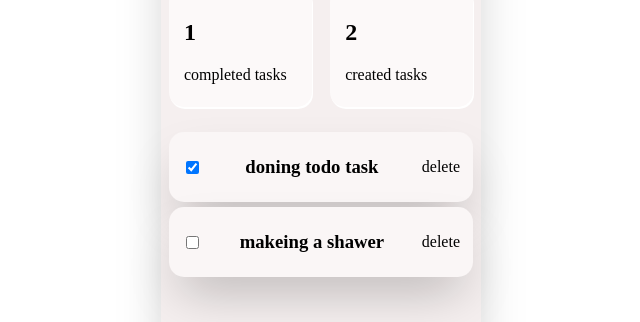
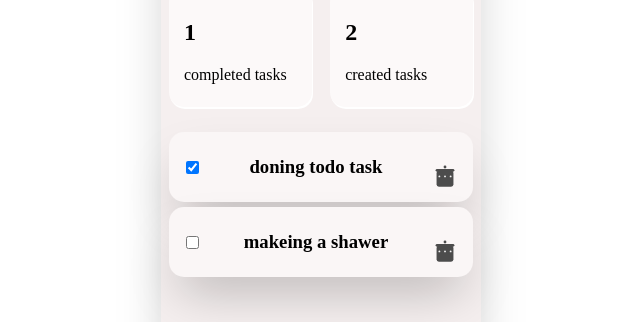
Before and after one commit to HadeelAlwadia/todo-app, a React (Vite) app: page / in a window 1280 px wide. Shown: the part 240-562 px from the top of the page, without its empty margins (319-959 px from the left). Built offline with nearby package versions, Linux system fonts and the light colour scheme.

Commit message:
update on todo app

```diff
--- a/src/App.css
+++ b/src/App.css
@@ -30,6 +30,8 @@ main{
 input{
   outline: none;
 }
+
+
     /* Mobile screen (screens smaller than 768px) */
 @media (max-width: 768px) {
   main {
--- a/src/App.tsx
+++ b/src/App.tsx
@@ -11,7 +11,6 @@ function App() {
       name: 'makeing a shawer', isCompleted: false,
       id: '1'
     }])
-
 
 
   const handleDeleteTask = (id:string) => {
--- a/src/components/AllTodos/TodoItem/index.tsx
+++ b/src/components/AllTodos/TodoItem/index.tsx
@@ -9,7 +9,18 @@ const TodoItem = ({name,isCompleted,handleDeleteTask,id,handleUpdateOnTask}:
     <section className='TodoItem box-shadow'>
         <input type='checkbox' checked={isCompleted} onChange={()=>handleUpdateOnTask(id)}/>
         <h3>{name}</h3>
-         <p onClick={()=>{handleDeleteTask(id)}}  >delete</p>
+        <svg xmlns="http://www.w3.org/2000/svg" onClick={_=>handleDeleteTask(id)} viewBox="0 0 64 20" width="30" height="60">
+  <rect x="14" y="18" width="36" height="34" rx="5" ry="5" fill="#4C4C4C" />
+
+  <rect x="12" y="14" width="40" height="6" rx="3" ry="3" fill="#4C4C4C" />
+
+  <circle cx="20" cy="30" r="2" fill="#F3F3F3" />
+  <circle cx="32" cy="30" r="2" fill="#F3F3F3" />
+  <circle cx="44" cy="30" r="2" fill="#F3F3F3" />
+
+  <circle cx="32" cy="10" r="3" fill="#4C4C4C" />
+</svg>
+
     </section>
   )
 }
```
Also changed, not shown: 1 other file (tests, documents, lock files or other folders).
